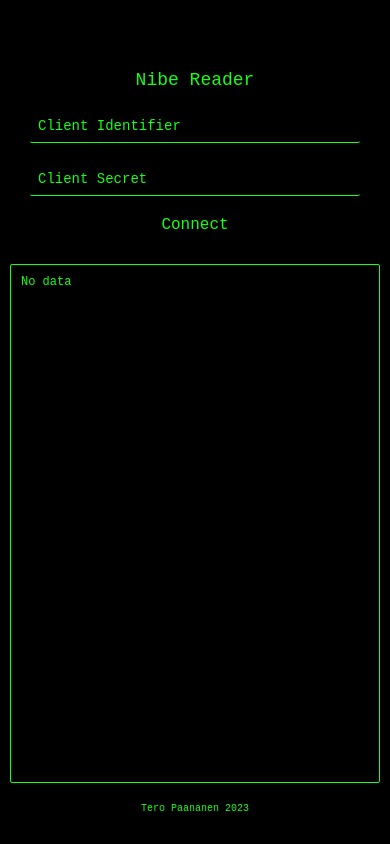
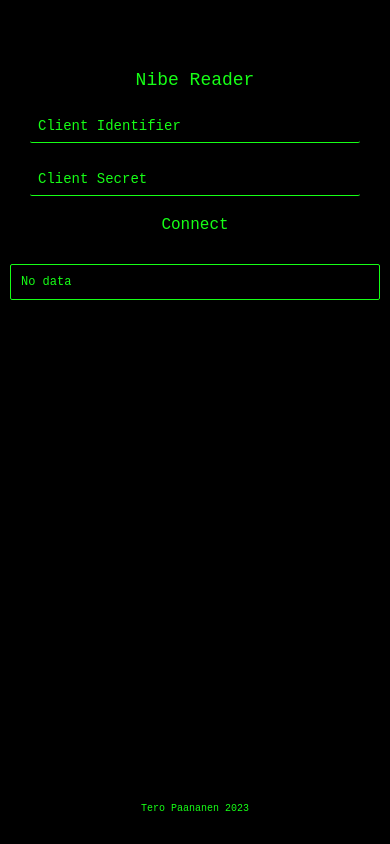
Before and after one commit to tero-paananen/NibeReader, a React Native app: screen / in a window 390 px wide. Built offline with nearby package versions, Linux system fonts and the light colour scheme.

Commit message:
UI tunes

```diff
--- a/App.tsx
+++ b/App.tsx
@@ -29,6 +29,7 @@
           placeholder={'Client Identifier'}
           placeholderTextColor={'#16ff16'}
           value={clientId}
+          autoCapitalize={'none'}
           onChangeText={value => {
             setClientId(value);
           }}
@@ -38,6 +39,7 @@
           placeholder={'Client Secret'}
           placeholderTextColor={'#16ff16'}
           value={clientSecret}
+          autoCapitalize={'none'}
           onChangeText={value => {
             setClientSecret(value);
           }}
@@ -103,7 +105,6 @@
     flex: 1,
   },
   listContent: {
-    flex: 1,
     padding: 10,
     borderColor: '#16ff16',
     borderRadius: 2,
```
